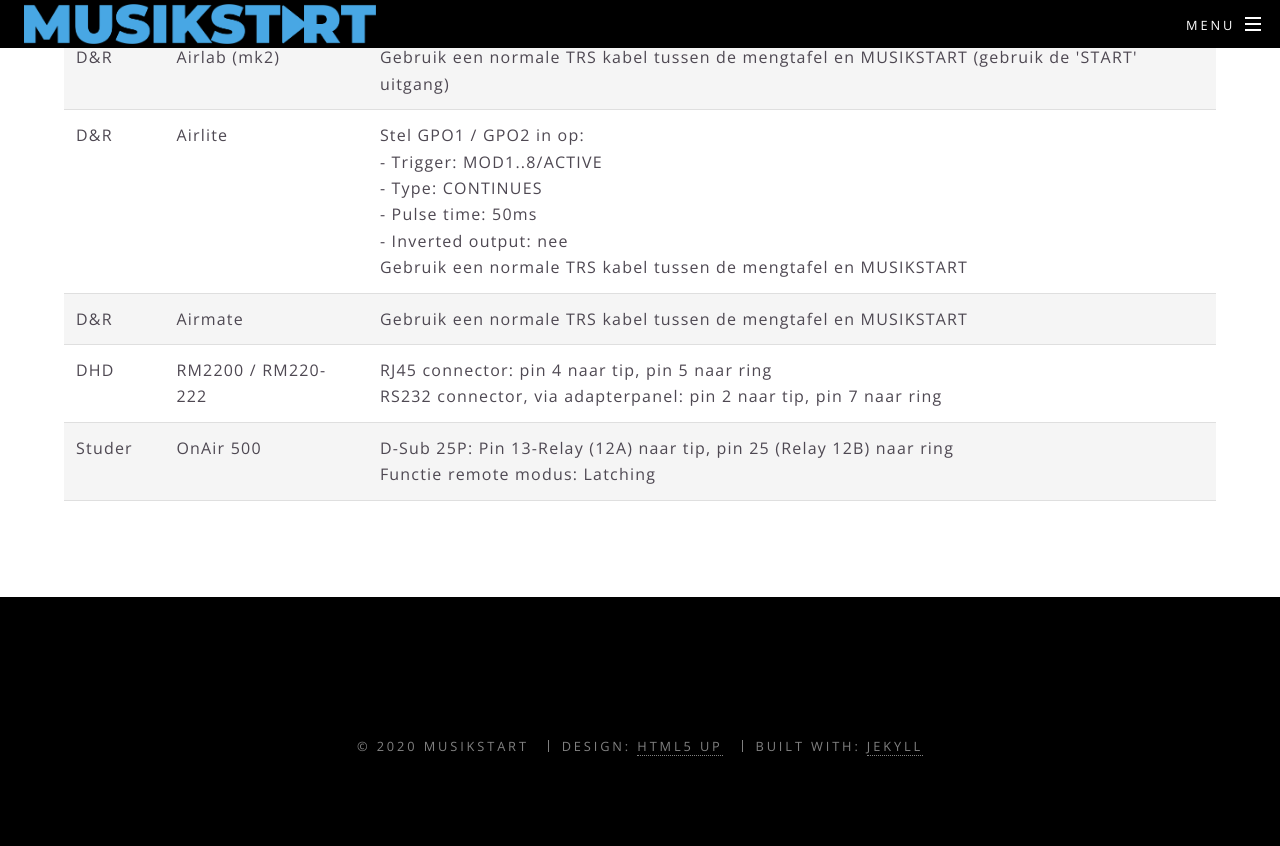
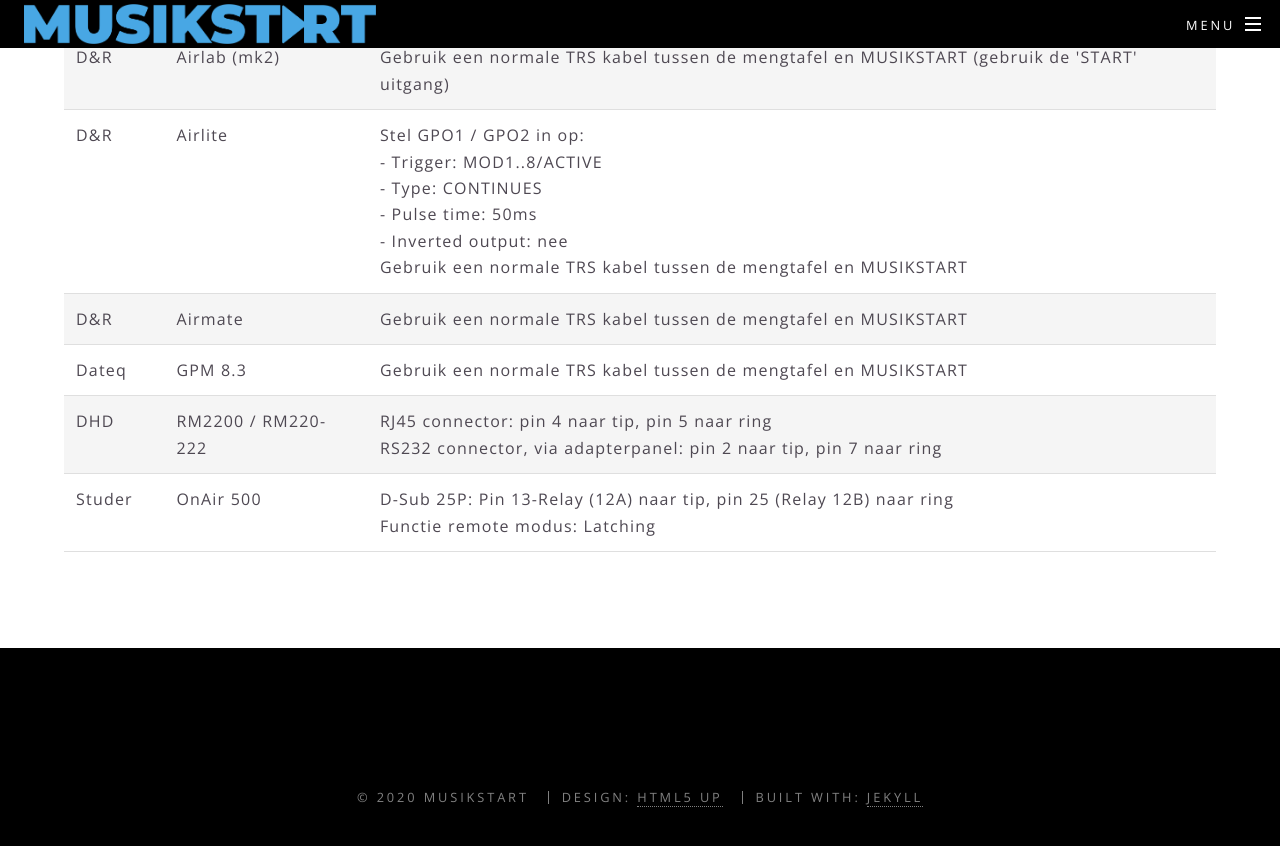
Before and after one commit to xsivreyer/musikstart, a Jekyll site: the page built from mixers.html, in a window 1280 px wide and 900 px high, scrolled down 1442 px. Shown: the top 846 px of the window. Built offline with Jekyll 4.4.1, drawn with Linux system fonts in a browser that asks for light colours.

Commit message:
Added dateq gpm3.8, removed old software version

```diff
--- a/mixers.html
+++ b/mixers.html
@@ -80,6 +80,11 @@
 					<td>Gebruik een normale TRS kabel tussen de mengtafel en MUSIKSTART</td>
 				</tr>
 				<tr>
+					<td>Dateq</td>
+					<td>GPM 8.3</td>
+					<td>Gebruik een normale TRS kabel tussen de mengtafel en MUSIKSTART</td>
+				</tr>
+				<tr>
 					<td>DHD</td>
 					<td>RM2200 / RM220-222</td>
 					<td>
--- a/software.html
+++ b/software.html
@@ -61,7 +61,7 @@
                             <li>Oplossing voor een foutmelding tijdens het zoeken. Door deze fout kon de mixer interface niet gevonden worden.</li>
                         </ul>
                     </td>
-                    <th><a href="software/MUSIKSTART.1.6.0.0.zip">download</a></th>
+                    <th>-</th>
                 </tr>
                 <tr>
                     <td><a id="1.5.0.0"></a>1.5</td>
```
Also changed, not shown: 2 other files.
